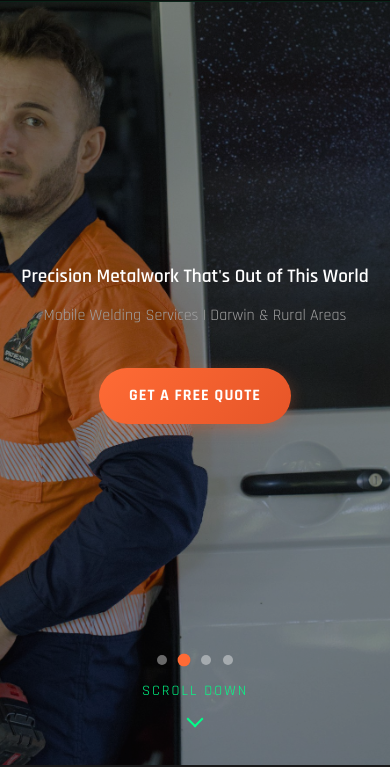
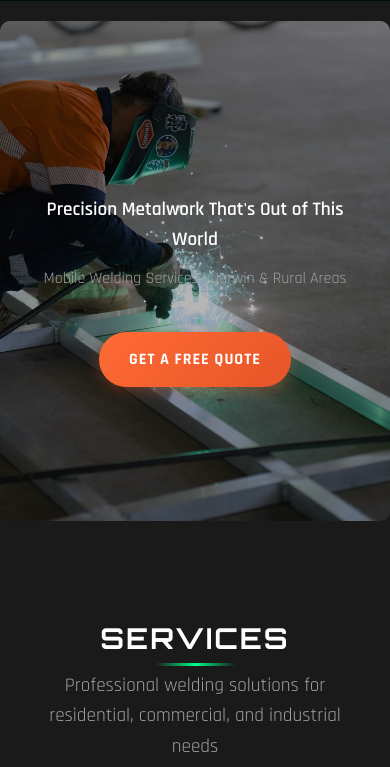
Before and after one commit to Xbjornsen/space-welding, a plain HTML site: page index.html in a window 390 px wide. Shown: the part 79-846 px from the top of the page. Drawn offline with nearby package versions, Linux system fonts and the light colour scheme.

Commit message:
updated media

```diff
--- a/index.html
+++ b/index.html
@@ -129,15 +129,8 @@
     </nav>
 
     <!-- Hero Section -->
-    <section id="home" class="hero">
-        <!-- Slideshow Background -->
-        <div class="slideshow">
-            <div class="slide active" style="background-image: url('images/custom-frames.jpg');"></div>
-            <div class="slide" style="background-image: url('images/endri-van-logo.jpg');"></div>
-            <div class="slide" style="background-image: url('images/endri-weld-alu-frame.jpg');"></div>
-            <div class="slide" style="background-image: url('images/frame-endri.jpg');"></div>
-        </div>
-
+    <div class="hero-wrapper">
+        <section id="home" class="hero" style="background-image: url('images/endri-weld-alu-frame.jpg');">
             <!-- Dark overlay to ensure text readability -->
             <div class="hero-overlay"></div>
 
@@ -147,19 +140,8 @@
                 <a href="#contact" class="cta-button">Get a Free Quote</a>
             </div>
 
-        <!-- Slideshow Navigation Dots -->
-        <div class="slideshow-dots">
-            <span class="dot active" data-slide="0"></span>
-            <span class="dot" data-slide="1"></span>
-            <span class="dot" data-slide="2"></span>
-            <span class="dot" data-slide="3"></span>
+        </section>
     </div>
-
-        <div class="scroll-indicator">
-            <span>Scroll Down</span>
-            <div class="arrow-down"></div>
-        </div>
-    </section>
 
     <!-- Services Section -->
     <section id="services" class="services section-padding">
@@ -219,27 +201,40 @@
             <h3 class="featured-portfolio-title">Featured Work</h3>
             <div class="portfolio-grid">
                 <div class="portfolio-item">
-                    <img src="images/frame-endri.jpg" alt="Custom Fabrication Project">
+                    <img src="images/project-1.jpeg" alt="Welding Project 1">
                     <div class="portfolio-overlay">
-                        <h3>Custom Steel Fabrication</h3>
+                        <h3>Custom Fabrication</h3>
+                        <p>Professional Welding</p>
+                    </div>
+                </div>
+                <div class="portfolio-item">
+                    <img src="images/project-2.jpeg" alt="Welding Project 2">
+                    <div class="portfolio-overlay">
+                        <h3>Steel Work</h3>
+                        <p>Custom Design</p>
+                    </div>
+                </div>
+                <div class="portfolio-item">
+                    <img src="images/project-3.jpeg" alt="Welding Project 3">
+                    <div class="portfolio-overlay">
+                        <h3>Metal Fabrication</h3>
+                        <p>Precision Welding</p>
+                    </div>
+                </div>
+                <div class="portfolio-item">
+                    <img src="images/project-4.jpeg" alt="Welding Project 4">
+                    <div class="portfolio-overlay">
+                        <h3>Structural Work</h3>
                         <p>MIG Welding</p>
                     </div>
                 </div>
                 <div class="portfolio-item">
-                    <img src="images/custom-frames.jpg" alt="Railing Installation">
+                    <img src="images/project-5.jpeg" alt="Welding Project 5">
                     <div class="portfolio-overlay">
-                        <h3>Custom Frames</h3>
-                        <p>Custom Design</p>
-                    </div>
-                </div>
-                <div class="portfolio-item">
-                    <img src="images/mig-endri.jpg" alt="Structural Welding">
-                    <div class="portfolio-overlay">
-                        <h3>Structural Steel Work</h3>
+                        <h3>Custom Project</h3>
                         <p>TIG Welding</p>
                     </div>
                 </div>
-
             </div>
         </div>
     </section>
--- a/script.js
+++ b/script.js
@@ -191,71 +191,6 @@ function showFormMessage(message, type) {
     }, 5000);
 }
 
-// === HERO SLIDESHOW ===
-let currentSlide = 0;
-const slides = document.querySelectorAll('.slide');
-const dots = document.querySelectorAll('.dot');
-const slideInterval = 5000; // 5 seconds
-let slideTimer;
-
-// Function to show specific slide
-function showSlide(index) {
-    // Ensure index is within bounds
-    if (index >= slides.length) {
-        currentSlide = 0;
-    } else if (index < 0) {
-        currentSlide = slides.length - 1;
-    } else {
-        currentSlide = index;
-    }
-
-    // Remove active class from all slides and dots
-    slides.forEach(slide => slide.classList.remove('active'));
-    dots.forEach(dot => dot.classList.remove('active'));
-
-    // Add active class to current slide and dot
-    slides[currentSlide].classList.add('active');
-    dots[currentSlide].classList.add('active');
-}
-
-// Function to advance to next slide
-function nextSlide() {
-    showSlide(currentSlide + 1);
-}
-
-// Function to start slideshow
-function startSlideshow() {
-    slideTimer = setInterval(nextSlide, slideInterval);
-}
-
-// Function to reset slideshow timer
-function resetSlideshow() {
-    clearInterval(slideTimer);
-    startSlideshow();
-}
-
-// Add click event to dots
-dots.forEach((dot, index) => {
-    dot.addEventListener('click', () => {
-        showSlide(index);
-        resetSlideshow();
-    });
-});
-
-// Start slideshow on load
-if (slides.length > 0 && dots.length > 0) {
-    startSlideshow();
-}
-
-// Pause slideshow when user is not on the page (performance optimization)
-document.addEventListener('visibilitychange', () => {
-    if (document.hidden) {
-        clearInterval(slideTimer);
-    } else {
-        startSlideshow();
-    }
-});
-
 // === INITIALIZE ON LOAD ===
 document.addEventListener('DOMContentLoaded', () => {
     // Set initial active nav link
--- a/styles.css
+++ b/styles.css
@@ -214,43 +214,29 @@ a:hover {
 }
 
 /* === HERO SECTION === */
+.hero-wrapper {
+    background-color: var(--color-charcoal);
+    padding-top: 100px;
+    padding-bottom: 40px;
+}
+
 .hero {
     position: relative;
-    height: 100vh;
+    min-height: 500px;
+    padding: 120px 20px 80px;
     display: flex;
     flex-direction: column;
     justify-content: center;
     align-items: center;
     text-align: center;
     overflow: hidden;
-}
-
-/* Slideshow Container */
-.slideshow {
-    position: absolute;
-    top: 0;
-    left: 0;
-    width: 100%;
-    height: 100%;
-    z-index: 0;
-}
-
-/* Individual Slides */
-.slide {
-    position: absolute;
-    top: 0;
-    left: 0;
-    width: 100%;
-    height: 100%;
+    background-color: var(--color-charcoal);
     background-size: cover;
     background-position: top center;
     background-repeat: no-repeat;
-    opacity: 0;
-    transition: opacity 1.5s ease-in-out;
-}
-
-.slide.active {
-    opacity: 1;
+    max-width: var(--container-max-width);
+    margin: 0 auto;
+    border-radius: 10px;
 }
 
 /* Dark overlay to ensure text readability */
@@ -263,38 +249,6 @@ a:hover {
     height: 100%;
     background: rgba(10, 10, 10, 0.3);
     z-index: 1;
-}
-
-/* Slideshow Navigation Dots */
-.slideshow-dots {
-    position: absolute;
-    bottom: 80px;
-    left: 50%;
-    transform: translateX(-50%);
-    display: flex;
-    gap: 15px;
-    z-index: 3;
-}
-
-.dot {
-    width: 12px;
-    height: 12px;
-    border-radius: 50%;
-    background: rgba(255, 255, 255, 0.4);
-    cursor: pointer;
-    transition: all var(--transition-speed);
-    border: 2px solid transparent;
-}
-
-.dot:hover {
-    background: rgba(255, 255, 255, 0.7);
-    transform: scale(1.2);
-}
-
-.dot.active {
-    background: var(--color-flame-orange);
-    border-color: rgba(255, 107, 53, 0.5);
-    transform: scale(1.3);
 }
 
 .hero-content {
@@ -355,34 +309,6 @@ a:hover {
     color: var(--color-text-white);
 }
 
-.scroll-indicator {
-    position: absolute;
-    bottom: 30px;
-    display: flex;
-    flex-direction: column;
-    align-items: center;
-    gap: 10px;
-    color: var(--color-neon-green);
-    font-size: 0.9rem;
-    text-transform: uppercase;
-    letter-spacing: 2px;
-    animation: bounce 2s infinite;
-    z-index: 2;
-}
-
-@keyframes bounce {
-    0%, 20%, 50%, 80%, 100% { transform: translateY(0); }
-    40% { transform: translateY(-10px); }
-    60% { transform: translateY(-5px); }
-}
-
-.arrow-down {
-    width: 12px;
-    height: 12px;
-    border-right: 2px solid var(--color-neon-green);
-    border-bottom: 2px solid var(--color-neon-green);
-    transform: rotate(45deg);
-}
 
 /* === SECTION TITLES === */
 .section-title {
@@ -934,22 +860,6 @@ a:hover {
         font-size: 1.2rem;
     }
 
-    /* Slideshow - Mobile optimizations */
-    .slide {
-        background-size: cover;
-        background-position: top center;
-    }
-
-    .slideshow-dots {
-        bottom: 100px;
-        gap: 12px;
-    }
-
-    .dot {
-        width: 10px;
-        height: 10px;
-    }
-
     /* About */
     .about-content {
         grid-template-columns: 1fr;
```
Also changed, not shown: images/project-1.jpeg (added), images/project-2.jpeg (added), images/project-3.jpeg (added), images/project-4.jpeg (added), images/project-5.jpeg (added). Lines whose indentation alone changed are shown as unchanged.
